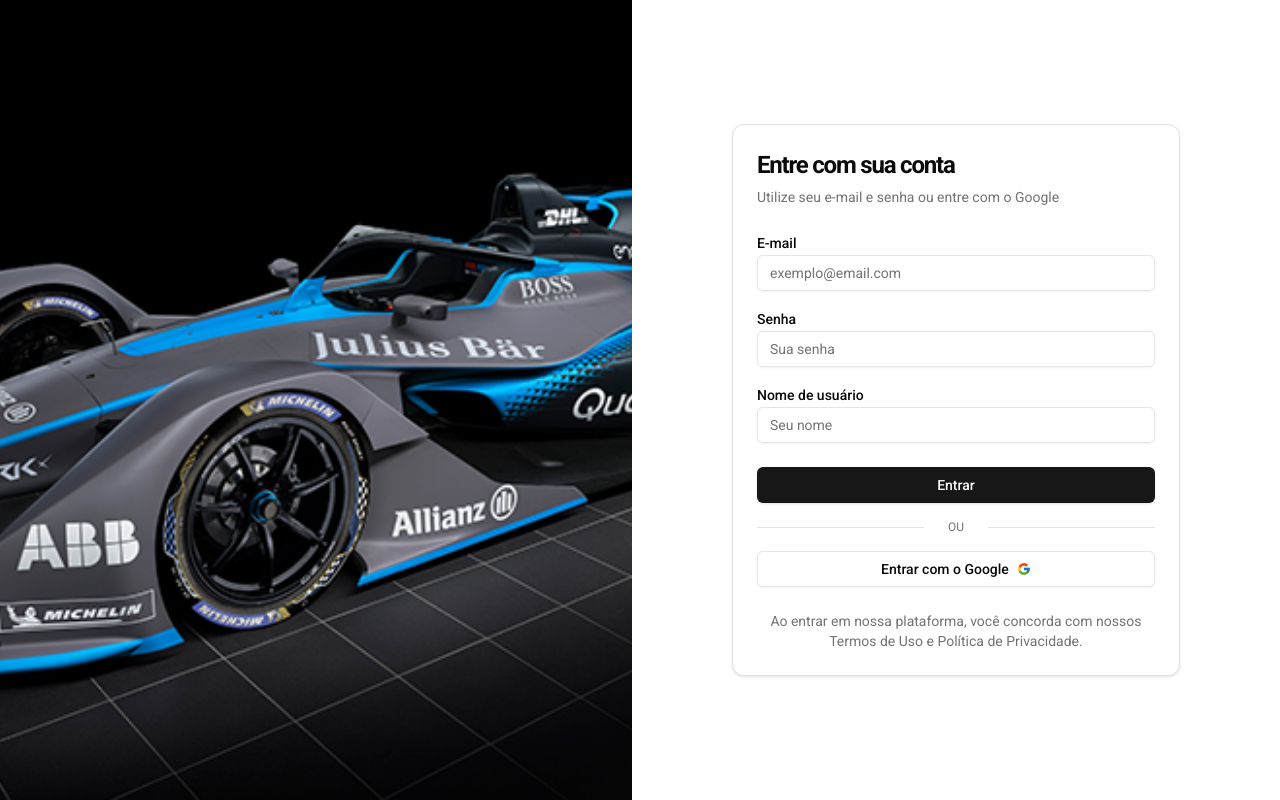
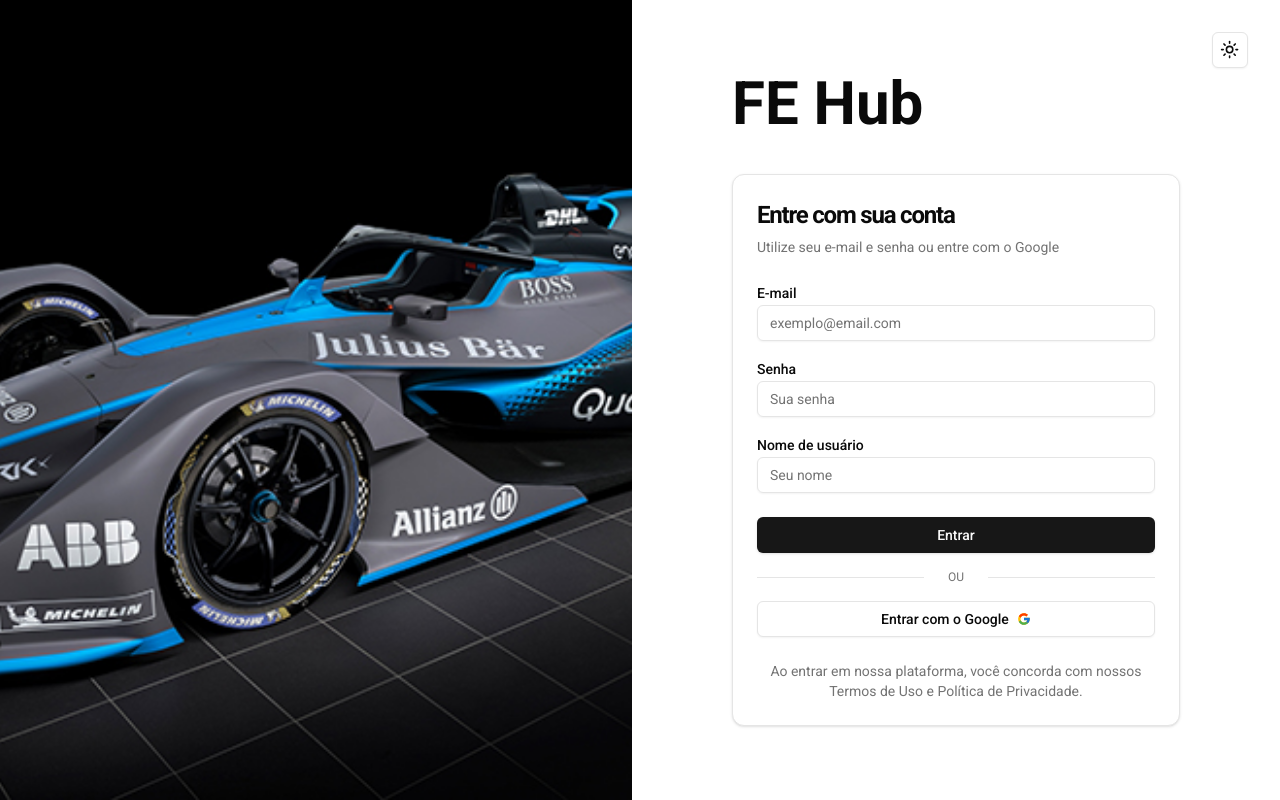
Before and after one commit to gustavo-atanazio/fe-hub, a React (Vite) app: page /login in a window 1280 px wide. Built offline with nearby package versions, Linux system fonts and the light colour scheme.

Commit message:
style: dark mode/título

```diff
--- a/src/pages/Login/index.tsx
+++ b/src/pages/Login/index.tsx
@@ -6,6 +6,7 @@
 import { Carousel, CarouselContent, CarouselItem } from '@/components/ui/carousel';
 import { Input } from '@/components/ui/input';
 import { Label } from '@/components/ui/label';
+import { ModeToggle } from '@/components/ui/mode-toggle';
 import { Separator } from '@/components/ui/separator';
 
 import Autoplay from 'embla-carousel-autoplay';
@@ -63,21 +64,30 @@
           <CarouselContent className='h-full'>
             <CarouselItem className='h-full'>
               <div className='h-full'>
-                <img src={car1} className='object-cover w-full h-full' alt='Carro 1'/>
+                <img src={car1} className='object-cover w-full h-full' alt='Carro 1' />
               </div>
             </CarouselItem>
 
             <CarouselItem className='h-full'>
               <div className='h-full'>
-                <img src={car2} className='object-cover w-full h-full' alt='Carro 2'/>
+                <img src={car2} className='object-cover w-full h-full' alt='Carro 2' />
               </div>
             </CarouselItem>
           </CarouselContent>
         </Carousel>
       </div>
 
-      <section className='w-full max-w-3xl h-full bg-background p-4 flex items-center justify-center'>
-        <Card className='w-full max-w-md'>
+      <section className='relative w-full max-w-3xl h-full bg-background p-8 md:p-4 flex flex-col items-center justify-center'>
+        <div className='absolute top-8 right-8'>
+          <ModeToggle/>
+        </div>
+
+        <div className='max-w-md flex flex-col gap-10'>
+          <h1 className='self-start font-bold text-6xl'>
+            FE Hub
+          </h1>
+
+          <Card className='w-full'>
             <CardHeader>
               <CardTitle className='text-2xl font-bold tracking-tighter'>
                 Entre com sua conta
@@ -149,6 +159,7 @@
               </p>
             </CardFooter>
           </Card>
+        </div>
       </section>
     </main>
   );
```
Lines whose indentation alone changed are shown as unchanged.
